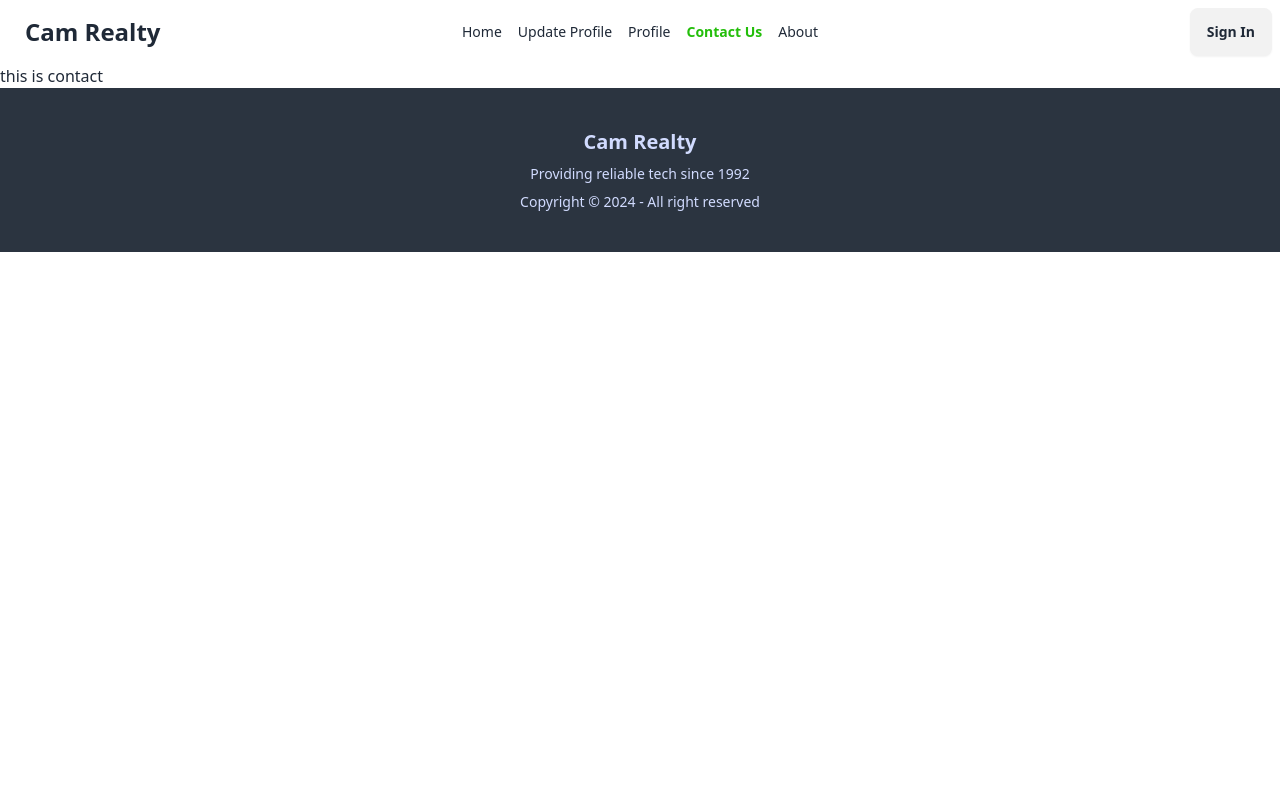
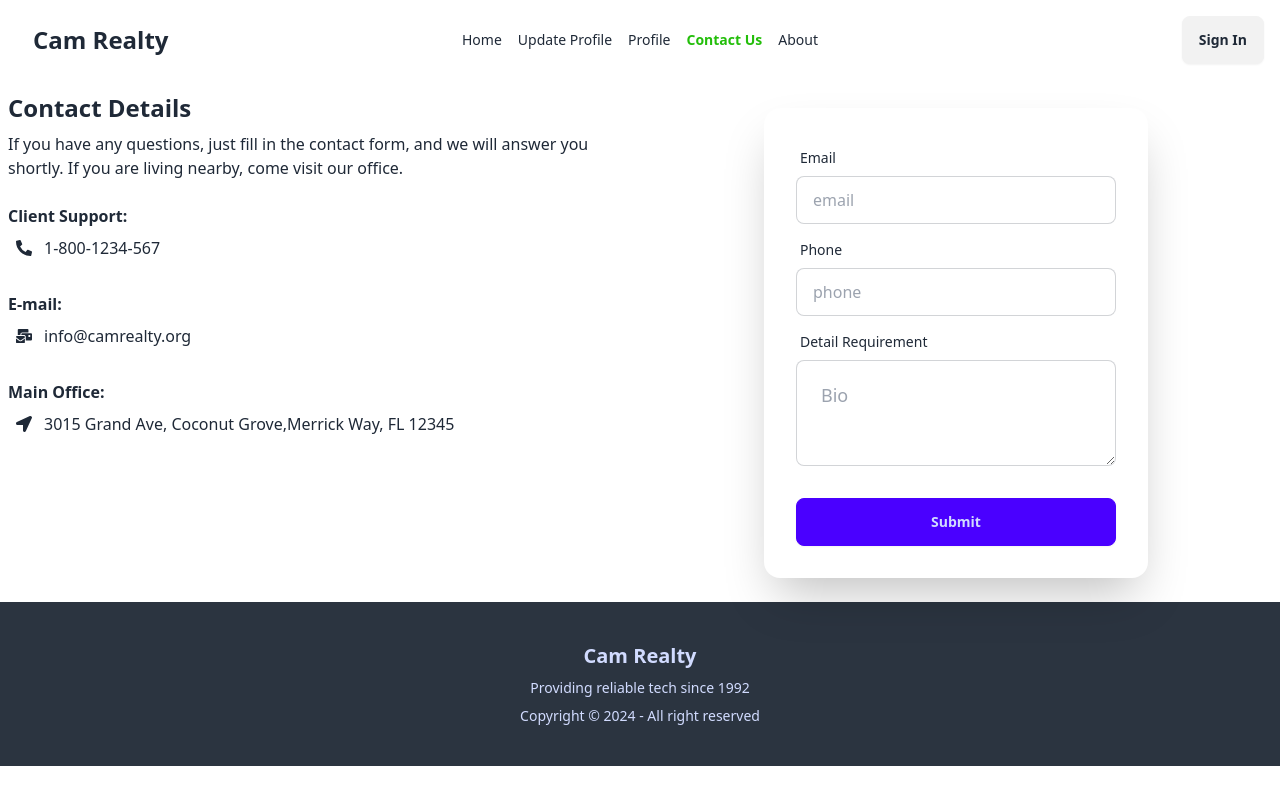
Before and after one commit to AbidShazid3/b9a9-cam-realty-project, a React (Vite) app: page /contact in a window 1280 px wide. Built offline with nearby package versions, Linux system fonts and the light colour scheme.

Commit message:
added contact and about section

```diff
--- a/package.json
+++ b/package.json
@@ -14,6 +14,7 @@
     "match-sorter": "^6.3.4",
     "react": "^18.2.0",
     "react-dom": "^18.2.0",
+    "react-icons": "^5.0.1",
     "react-router-dom": "^6.22.3",
     "sort-by": "^1.2.0"
   },
--- a/src/components/About/About.jsx
+++ b/src/components/About/About.jsx
@@ -2,8 +2,27 @@
 
 const About = () => {
     return (
-        <div>
-            <h2>this is about</h2>
+        <div className="mt-5">
+            <div className="bg-green-300 p-4 font-bold">
+                <h2>CAM Realty – Who We Are:</h2>
+            </div>
+            <h2 className="text-xl font-bold my-2">Who we are and why you should choose CAM Realty? </h2>
+            <p>CAM Realty is a local real estate company in Phnom Penh that specializes in finding perfect homes, furnished apartments, commercial space, and offices for expats. The business is founded by 2-siblings, Oeun Sitha, a Cambodian, co-founded and executively managed by Oeurn Theara, a Cambodian, since 2017.</p>
+
+            <h2 className="text-base font-bold mt-6 mb-2">CAM Realty has a team of passionate young realtors who speak Khmer, English & Japanese. We offer extensive service – we find your new home, draft your lease agreement, make move arrangements, and retain the relationship during your whole tenancy in Cambodia. Our professional team strongly possesses:</h2>
+            <ul className="space-y-2 list-disc p-4">
+                <li>Market knowledge: Our team knows the local market inside and out, what properties are worth, what trends are driving the market, and what areas are hot.</li>
+                <li>Negotiation skills: We are a team of expert negotiators who know how to get the best deal possible for our clients, whether they are renting, buying, leasing, or selling a property.</li>
+                <li>Communication skills: We are excellent communicators. We can clearly explain the process to our clients and answer their questions in a concise and informative way. We effectively convey messages between our clients and landlords.</li>
+                <li>Problem-solving skills: We are capable of solving problems quickly and efficiently. We respond and come up with flexibly creative solutions to any challenges that may arise.</li>
+                <li>Technology skills: We are up-to-date on the latest technology in the real estate industry. We use technology to simplify the real estate process and make it easier for our clients.</li>
+            </ul>
+            <h2 className="text-2xl font-bold mt-4">Our Mission:</h2>
+            <ol className="space-y-2 list-decimal p-6">
+                <li>Be an outstanding partner with professional ethics for real estate owners and clients.</li>
+                <li>To alter real estate services to be easier, better, and clearer.</li>
+                <li>Bring clients and real estate owners to make the right and more accurate decisions.</li>
+            </ol>
         </div>
     );
 };
--- a/src/components/Contact/Contact.jsx
+++ b/src/components/Contact/Contact.jsx
@@ -1,9 +1,64 @@
-
+import { FaLocationArrow, FaMailBulk, FaPhoneAlt } from "react-icons/fa";
 
 const Contact = () => {
     return (
-        <div>
-            <h2>this is contact</h2>
+        <div className="mt-5 grid grid-cols-2">
+            <div className="">
+                <h2 className="text-2xl font-bold mb-2">Contact Details</h2>
+                <p>If you have any questions, just fill in the contact form, and we will answer you shortly. If you are living nearby, come visit our office.</p>
+                <div className="mt-6">
+                    <p className="font-semibold">Client Support:</p>
+                    <div className="flex p-2 gap-3 items-center">
+                        <FaPhoneAlt />
+                        <p>1-800-1234-567</p>
+                    </div>
+                </div>
+                <div className="mt-6">
+                    <p className="font-semibold">E-mail:</p>
+                    <div className="flex p-2 gap-3 items-center">
+                        <FaMailBulk></FaMailBulk>
+                        <p>info@camrealty.org</p>
+                    </div>
+                </div>
+                <div className="mt-6">
+                    <p className="font-semibold">Main Office:</p>
+                    <div className="flex p-2 gap-3 items-center">
+                        <FaLocationArrow></FaLocationArrow>
+                        <p>3015 Grand Ave, Coconut Grove,Merrick Way, FL 12345</p>
+                    </div>
+                </div>
+            </div>
+            <div>
+                <div className="">
+                    <div className="hero-content">
+                        <div className="card shrink-0 w-full max-w-sm shadow-2xl bg-base-100">
+                            <form className="card-body">
+                                <div className="form-control">
+                                    <label className="label">
+                                        <span className="label-text">Email</span>
+                                    </label>
+                                    <input type="email" placeholder="email" className="input input-bordered" required />
+                                </div>
+                                <div className="form-control">
+                                    <label className="label">
+                                        <span className="label-text">Phone</span>
+                                    </label>
+                                    <input type="phone" placeholder="phone" className="input input-bordered" required />
+                                </div>
+                                <div className="form-control">
+                                    <label className="label">
+                                        <span className="label-text">Detail Requirement</span>
+                                    </label>
+                                    <textarea placeholder="Bio" className="textarea textarea-bordered textarea-lg w-full max-w-xs" ></textarea>
+                                </div>
+                                <div className="form-control mt-6">
+                                    <button className="btn btn-primary">Submit</button>
+                                </div>
+                            </form>
+                        </div>
+                    </div>
+                </div>
+            </div>
         </div>
     );
 };
--- a/src/components/MainLayout/MainLayout.jsx
+++ b/src/components/MainLayout/MainLayout.jsx
@@ -4,8 +4,10 @@ import Footer from "../Footer/Footer";
 const MainLayout = () => {
     return (
         <div>
-            <NavBar></NavBar>
-            <Outlet></Outlet>
+            <div className="container mx-auto md:p-2 lg:px-2">
+                <NavBar></NavBar>
+                <Outlet></Outlet>
+            </div>
             <Footer></Footer>
         </div>
     );
```
Also changed, not shown: 1 other file (tests, documents, lock files or other folders).
